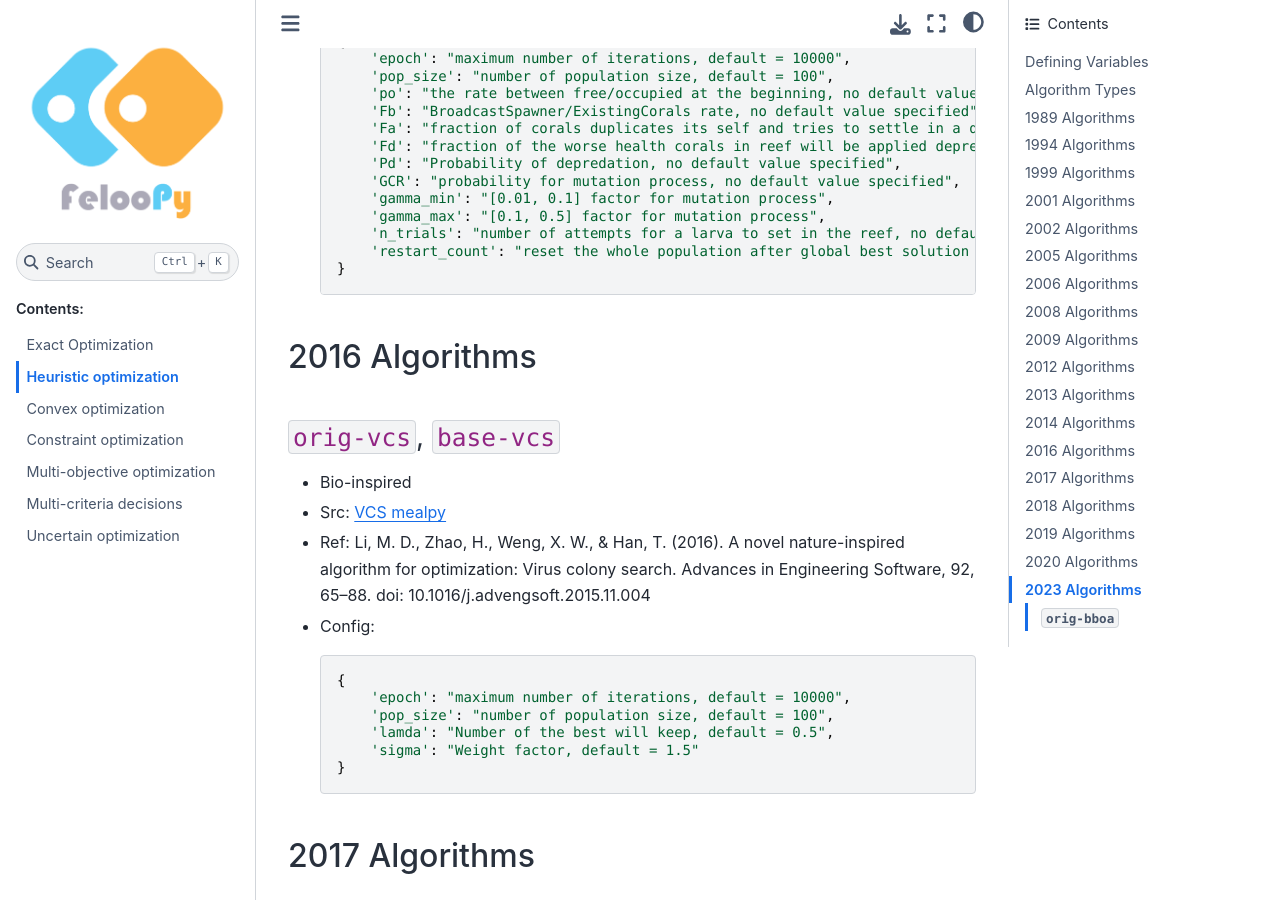
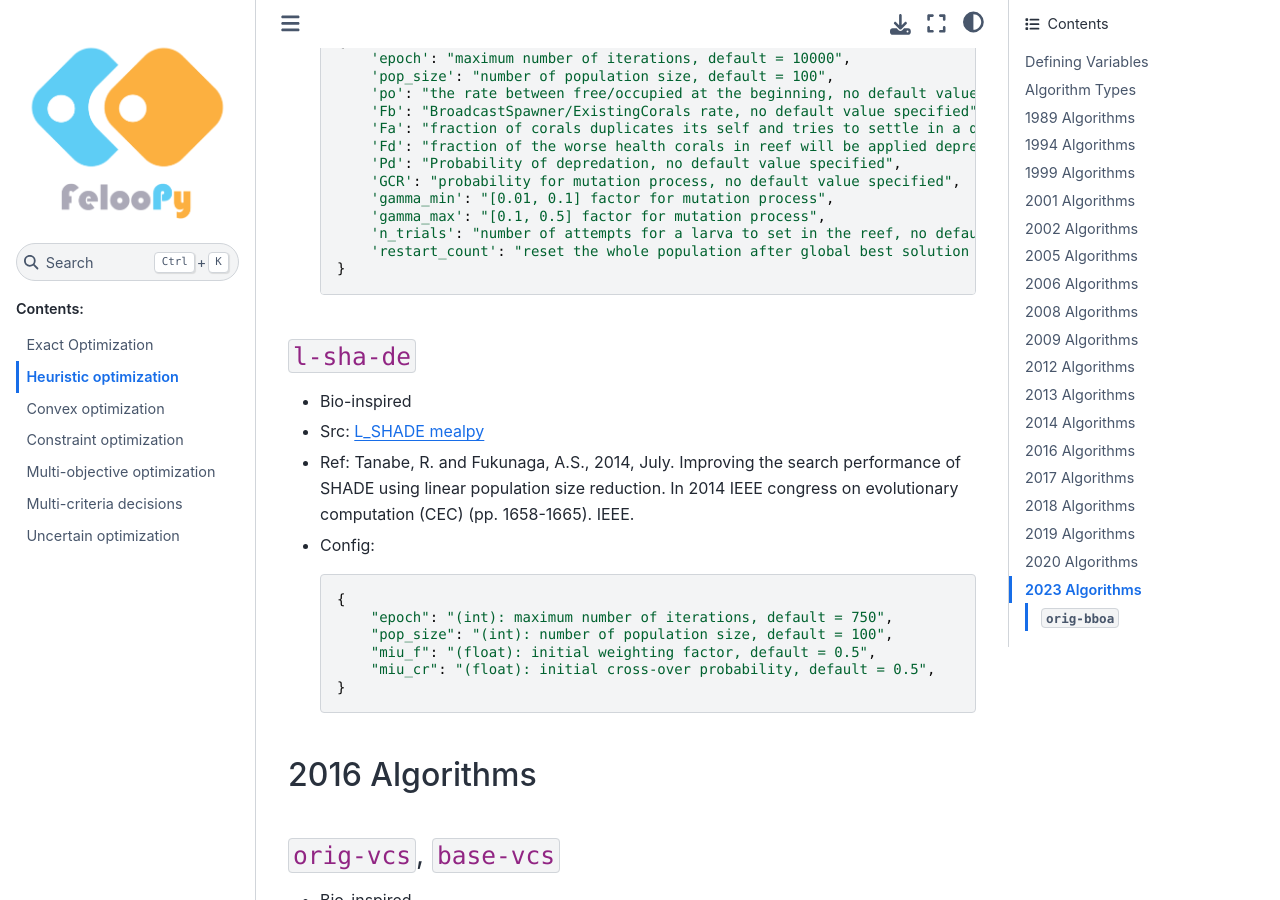
Before and after one commit to ktafakkori/feloopy, a Sphinx documentation site: the page built from docs/heuristic.md, in a window 1280 px wide and 900 px high, scrolled down 9920 px. Built offline with Sphinx 7.4.7 and the Sphinx Book theme 1.1.4, drawn with Linux system fonts in a browser that asks for light colours; some of the changed text lies outside the part shown.

Commit message:
revised files.

````diff
--- a/docs/heuristic.md
+++ b/docs/heuristic.md
@@ -360,11 +360,11 @@ conference on unconventional computing and natural computation (pp. 240-249). Sp
 
 ## 2013 Algorithms
 
-### `orig-shade`
+### `sha-de`
 
 - Evolution-inspired
 
-- Src: [OriginalSHADE mealpy](https://github.com/thieu1995/mealpy/blob/master/mealpy/evolutionary_based/SHADE.py)
+- Src: [SHADE mealpy](https://github.com/thieu1995/mealpy/blob/master/mealpy/evolutionary_based/SHADE.py)
 
 - Ref: Tanabe, R. and Fukunaga, A., 2013, June. Success-history based parameter adaptation for
 differential evolution. In 2013 IEEE congress on evolutionary computation (pp. 71-78). IEEE.
@@ -450,6 +450,25 @@ differential evolution. In 2013 IEEE congress on evolutionary computation (pp. 7
         'gamma_max': "[0.1, 0.5] factor for mutation process",
         'n_trials': "number of attempts for a larva to set in the reef, no default value specified",
         'restart_count': "reset the whole population after global best solution is not improved after restart_count times, no default value specified"
+    }
+    ```
+
+### `l-sha-de`
+
+- Bio-inspired
+
+- Src: [L_SHADE mealpy](https://github.com/thieu1995/mealpy/blob/master/mealpy/evolutionary_based/SHADE.py)
+
+- Ref: Tanabe, R. and Fukunaga, A.S., 2014, July. Improving the search performance of SHADE using linear population size reduction. In 2014 IEEE congress on evolutionary computation (CEC) (pp. 1658-1665). IEEE.
+
+- Config:
+
+    ```python
+    {
+        "epoch": "(int): maximum number of iterations, default = 750",
+        "pop_size": "(int): number of population size, default = 100",
+        "miu_f": "(float): initial weighting factor, default = 0.5",
+        "miu_cr": "(float): initial cross-over probability, default = 0.5",
     }
     ```
 
````
Also changed, not shown: other parts of docs/heuristic.md (+3 -1 lines).
